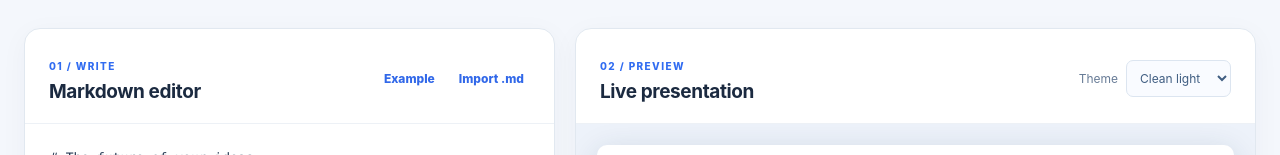
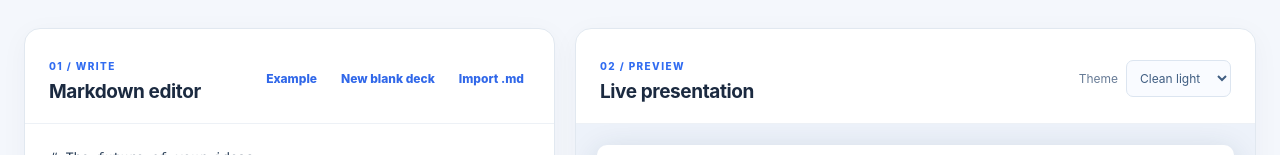
Before and after one commit to MeiRR17/markdown-slides, a plain HTML site: page index.html in a window 1280 px wide. Shown: the part 292-447 px from the top of the page. Drawn offline with Linux system fonts and the light colour scheme.

Commit message:
feat(markdown-slides): add explicit new blank deck action

```diff
--- a/index.html
+++ b/index.html
@@ -27,7 +27,7 @@
       <section class="editor-panel" aria-labelledby="editor-title">
         <div class="panel-head">
           <div><span class="section-index">01 / WRITE</span><h2 id="editor-title">Markdown editor</h2></div>
-          <div class="head-actions"><button id="example" type="button" class="text-button">Example</button><button id="import" type="button" class="text-button">Import .md</button><input id="import-file" type="file" accept=".md,.markdown,.txt,text/plain" hidden></div>
+          <div class="head-actions"><button id="example" type="button" class="text-button">Example</button><button id="new-deck" type="button" class="text-button">New blank deck</button><button id="import" type="button" class="text-button">Import .md</button><input id="import-file" type="file" accept=".md,.markdown,.txt,text/plain" hidden></div>
         </div>
         <label for="source" class="sr-only">Markdown slide content</label>
         <textarea id="source" spellcheck="false" aria-describedby="syntax-hint"></textarea>
```
